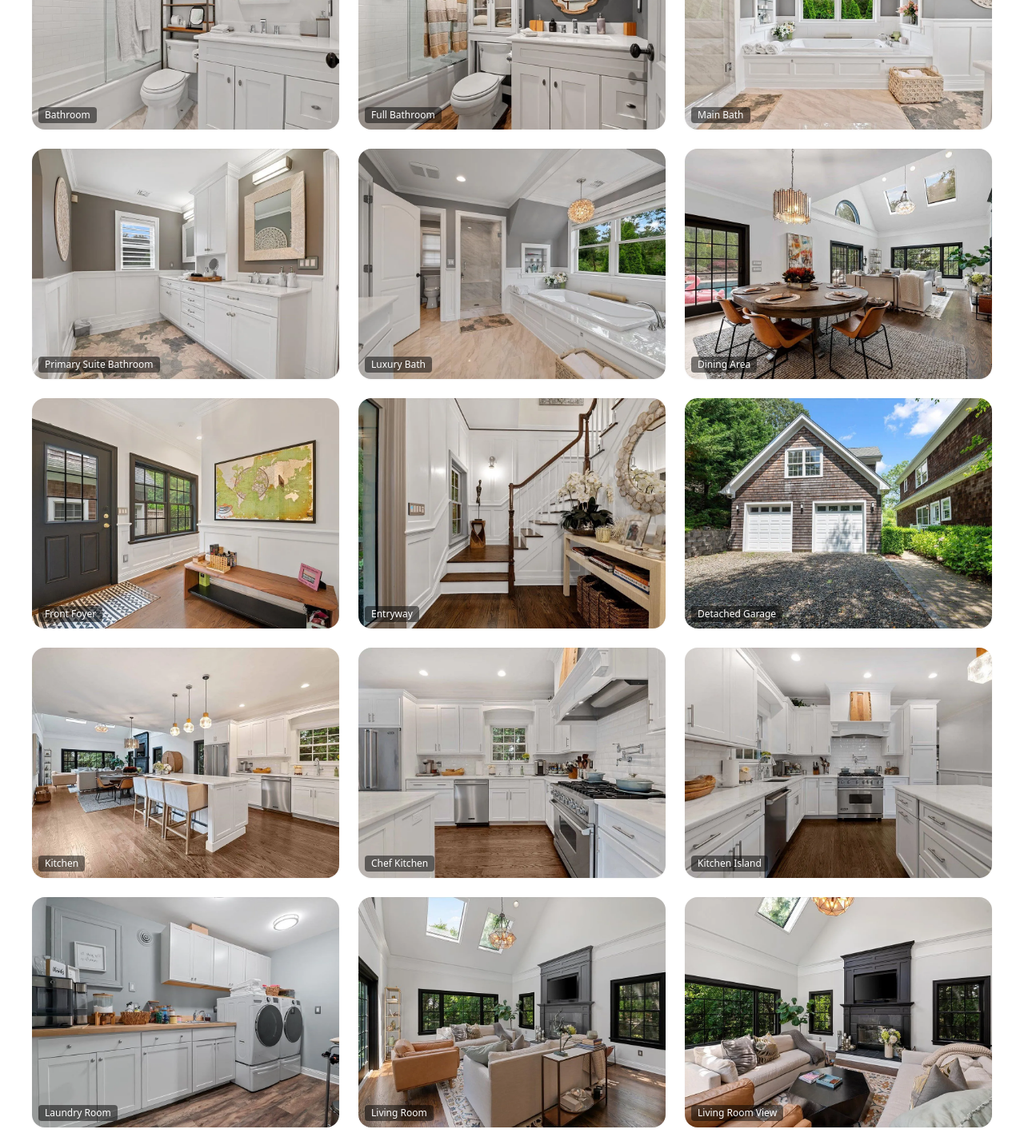
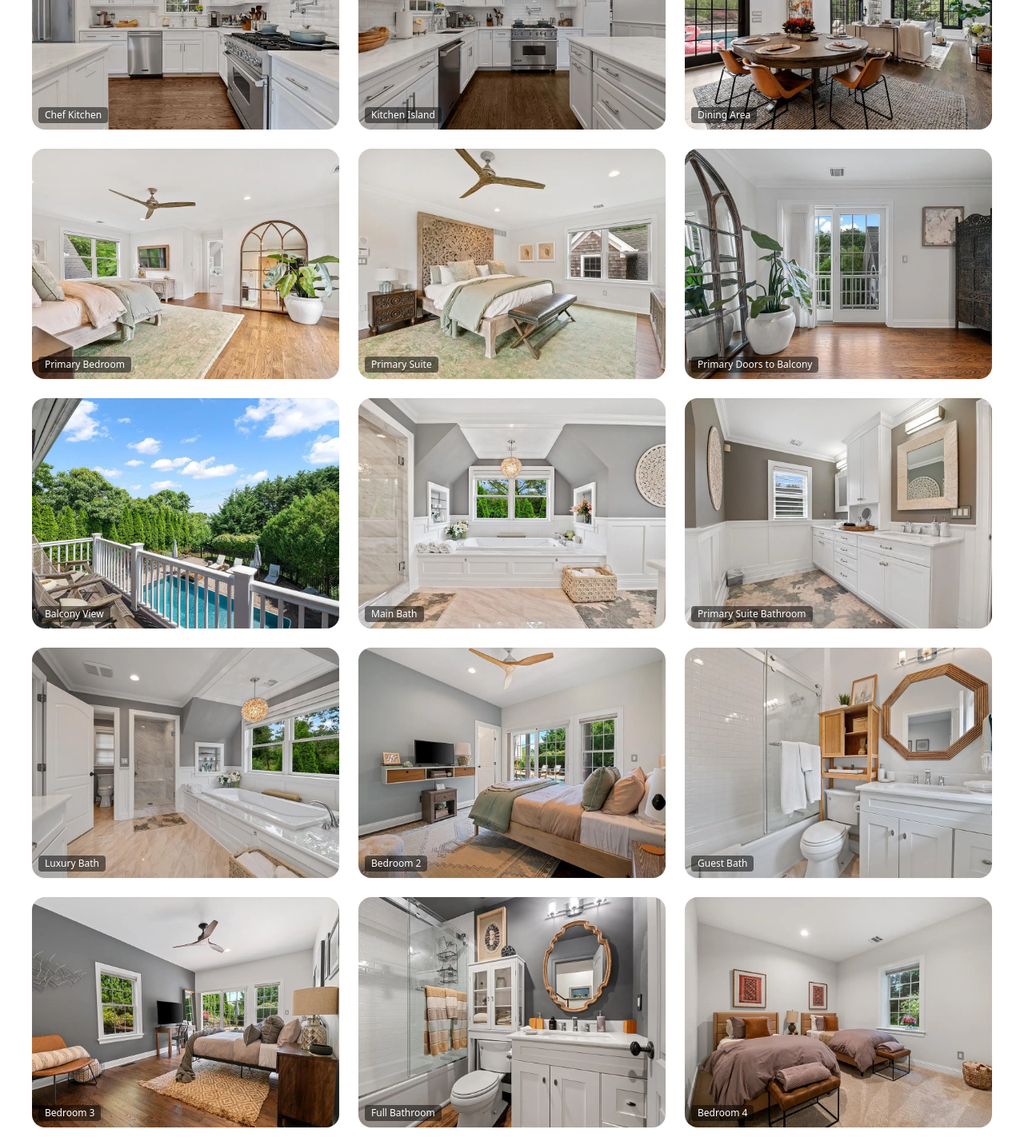
Before and after one commit to maxviens44/hampton-bays-rental, a React (Vite) app: page / in a window 1280 px wide. Shown: the part 2040-3472 px from the top of the page at 80% size. Built offline with nearby package versions, Linux system fonts and the light colour scheme; the HTML template or start-up script is replaced by a standard one.

Commit message:
Update App.jsx

```diff
--- a/src/App.jsx
+++ b/src/App.jsx
@@ -3,40 +3,40 @@ import React, { useEffect, useState, useCallback } from "react"
 const images = [
   { file: "top.webp", label: "Aerial View" },
   { file: "hosue.webp", label: "Exterior Front" },
+  { file: "living.webp", label: "Living Room" },
+  { file: "living2.webp", label: "Living Room View" },
+  { file: "living3.webp", label: "Living Room Detail" },
+  { file: "kitchen1.webp", label: "Kitchen" },
+  { file: "kitchen2.webp", label: "Chef Kitchen" },
+  { file: "kitchen3.webp", label: "Kitchen Island" },
+  { file: "dining.webp", label: "Dining Area" },
+  { file: "primary.webp", label: "Primary Bedroom" },
+  { file: "primary2.webp", label: "Primary Suite" },
+  { file: "primarydoors.webp", label: "Primary Doors to Balcony" },
   { file: "balcony.webp", label: "Balcony View" },
-  { file: "basement1.webp", label: "Finished Basement" },
-  { file: "basement2.webp", label: "Basement Lounge" },
-  { file: "bath1.webp", label: "Guest Bath" },
-  { file: "bath2.webp", label: "Bathroom" },
-  { file: "bath4.webp", label: "Full Bathroom" },
   { file: "bathmain.webp", label: "Main Bath" },
   { file: "bathmain2.webp", label: "Primary Suite Bathroom" },
   { file: "bathmain3.webp", label: "Luxury Bath" },
-  { file: "dining.webp", label: "Dining Area" },
+  { file: "room1.webp", label: "Bedroom 2" },
+  { file: "bath1.webp", label: "Guest Bath" },
+  { file: "room2.webp", label: "Bedroom 3" },
+  { file: "bath4.webp", label: "Full Bathroom" },
+  { file: "room4.webp", label: "Bedroom 4" },
+  { file: "basement1.webp", label: "Finished Basement" },
+  { file: "basement2.webp", label: "Basement Lounge" },
+  { file: "bath2.webp", label: "Bathroom" },
+   { file: "room-office2.webp", label: "Home Office" },
   { file: "foyer.webp", label: "Front Foyer" },
   { file: "foyer2.webp", label: "Entryway" },
   { file: "garage.webp", label: "Detached Garage" },
-  { file: "kitchen1.webp", label: "Kitchen" },
-  { file: "kitchen2.webp", label: "Chef Kitchen" },
-  { file: "kitchen3.webp", label: "Kitchen Island" },
   { file: "laundry.webp", label: "Laundry Room" },
-  { file: "living.webp", label: "Living Room" },
-  { file: "living2.webp", label: "Living Room View" },
-  { file: "living3.webp", label: "Living Room Detail" },
   { file: "office-room.webp", label: "Home Office" },
   { file: "pool1.webp", label: "Saltwater Pool" },
   { file: "pool2.webp", label: "Pool and Patio" },
   { file: "pool3.webp", label: "Poolside" },
   { file: "pool4.webp", label: "Evening Pool" },
-  { file: "primary.webp", label: "Primary Bedroom" },
-  { file: "primary2.webp", label: "Primary Suite" },
-  { file: "primarydoors.webp", label: "Primary Doors to Balcony" },
   { file: "restroom.webp", label: "Half Bath" },
-  { file: "room-office2.webp", label: "Secondary Office" },
-  { file: "room1.webp", label: "Guest Bedroom" },
-  { file: "room2.webp", label: "Bedroom 2" },
-  { file: "room4.webp", label: "Bedroom 3" },
-  { file: "stairs.webp", label: "Staircase" }
+   { file: "stairs.webp", label: "Staircase" }
 ]
 
 function Header() {
```
